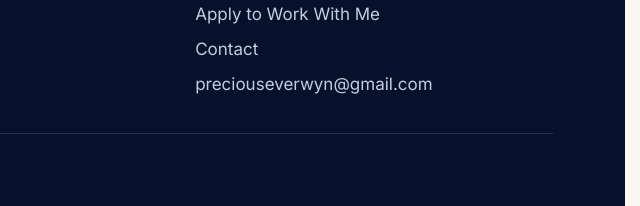
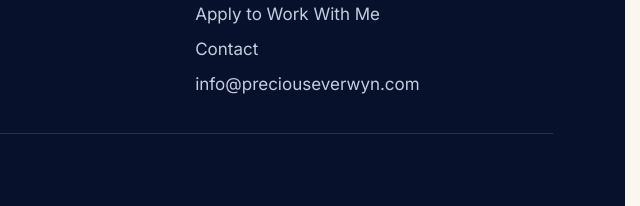
Before and after one commit to preciouseverwyn-svg/PRECIOUS-EVERWYN-BOOK-MARKETER, a plain HTML site: page resources.html in a window 1280 px wide. Shown: the part 1479-1685 px from the top of the page, 640-1280 px from the left. Drawn offline with nearby package versions, Linux system fonts and the light colour scheme.

Commit message:
Update resources.html

```diff
--- a/resources.html
+++ b/resources.html
@@ -10,6 +10,6 @@
 <main><section class="hero"><div class="wrap"><h1>Practical Insights for Authors</h1><p>Strategies, ideas, and guidance for making books more discoverable.</p></div></section><section><div class="wrap"><h2>Browse by Topic</h2><div class="grid"><div class="card "><h3>Amazon</h3><p>Listings, keywords, categories, and KDP.</p></div><div class="card t"><h3>Goodreads</h3><p>Profiles, listings, and reader communities.</p></div><div class="card w"><h3>Book Marketing</h3><p>Plans, priorities, and common mistakes.</p></div><div class="card n"><h3>Book Launches</h3><p>Timelines, ARCs, and launch week.</p></div><div class="card "><h3>Author Branding</h3><p>Positioning and consistency.</p></div><div class="card t"><h3>Reader Growth</h3><p>Newsletters, series, and loyalty.</p></div><div class="card w"><h3>Advertising</h3><p>KDP ads and budgets.</p></div></div></div></section><section class="dark c"><div class="wrap"><h2>Need help applying this to your book?</h2><p>Every article ends here: let's apply it to your book.</p><div class="row"><a class="btn" href="apply.html">Apply to Work With Precious</a></div></div></section></main>
 <footer><div class="wrap"><div class="grid"><div><a class="logo" href="index.html"><img src="brandlogo.png" alt="PRECIOUS EVERWYN logo">PRECIOUS EVERWYN</a><p style="margin-top:12px">Strategic book marketing focused on Amazon and Goodreads discoverability.</p></div>
 <div><a href="about.html">About</a><a href="services.html">Services</a><a href="framework.html">Framework</a><a href="resources.html">Resources</a></div>
-<div><a href="free-audit.html">Free Amazon Book Audit</a><a href="apply.html">Apply to Work With Me</a><a href="contact.html">Contact</a><a href="mailto:preciouseverwyn@gmail.com">preciouseverwyn@gmail.com</a></div></div>
+<div><a href="free-audit.html">Free Amazon Book Audit</a><a href="apply.html">Apply to Work With Me</a><a href="contact.html">Contact</a><a href="mailto:info@preciouseverwyn.com">info@preciouseverwyn.com</a></div></div>
 <div class="copy">&copy; 2026 PRECIOUS EVERWYN Book Marketing. All rights reserved.</div></div></footer>
 <script src="script.js"></script></body></html>
```
